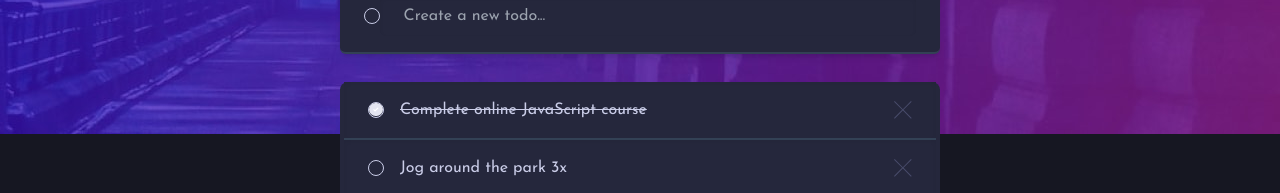
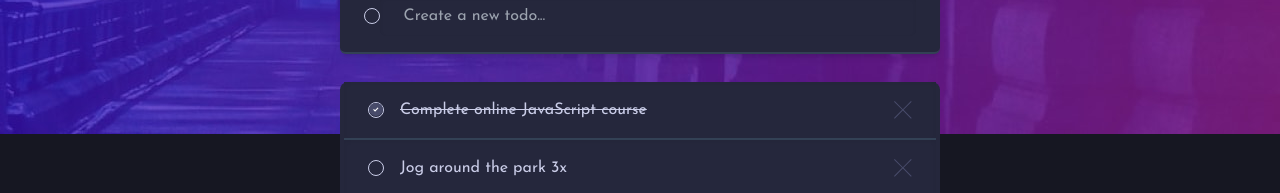
Before and after one commit to ahmad-cod/todoapp, a React (Vite) app: page / in a window 1280 px wide. Shown: the part 166-359 px from the top of the page. Built offline with nearby package versions, Linux system fonts and the light colour scheme.

Commit message:
Update color

```diff
--- a/src/components/TodoItem.jsx
+++ b/src/components/TodoItem.jsx
@@ -29,7 +29,7 @@ const TodoItem = ({ todo, setAllTodos }) => {
       >
         <span className='w-4 h-4 rounded-full border-lgrayishBlue border-[1px] '>
         {
-          todo.completed && (<img src={checkIcon} alt='checkmark icon' className='p-1 bg-vlgrayishBlue rounded-full' />)
+          todo.completed && (<img src={checkIcon} alt='checkmark icon' className='p-1 bg-vdgrayishBlueLight rounded-full' />)
         }
         </span>
         <p>{ todo.text }</p>
--- a/tailwind.config.js
+++ b/tailwind.config.js
@@ -12,6 +12,7 @@ export default {
         'ddesaturatedBlue': 'hsl(235, 24%, 19%)',
         'lgrayishBlue': 'hsl(234, 39%, 85%)',
         'vlgrayishBlue': 'hsl(236, 33%, 92%)',
+        'vdgrayishBlueLight': 'hsl(235, 19%, 35%)'
       },
       backgroundImage: {
         'mobileDarkTheme': "url('/src/assets/images/bg-mobile-dark.jpg')",
```
